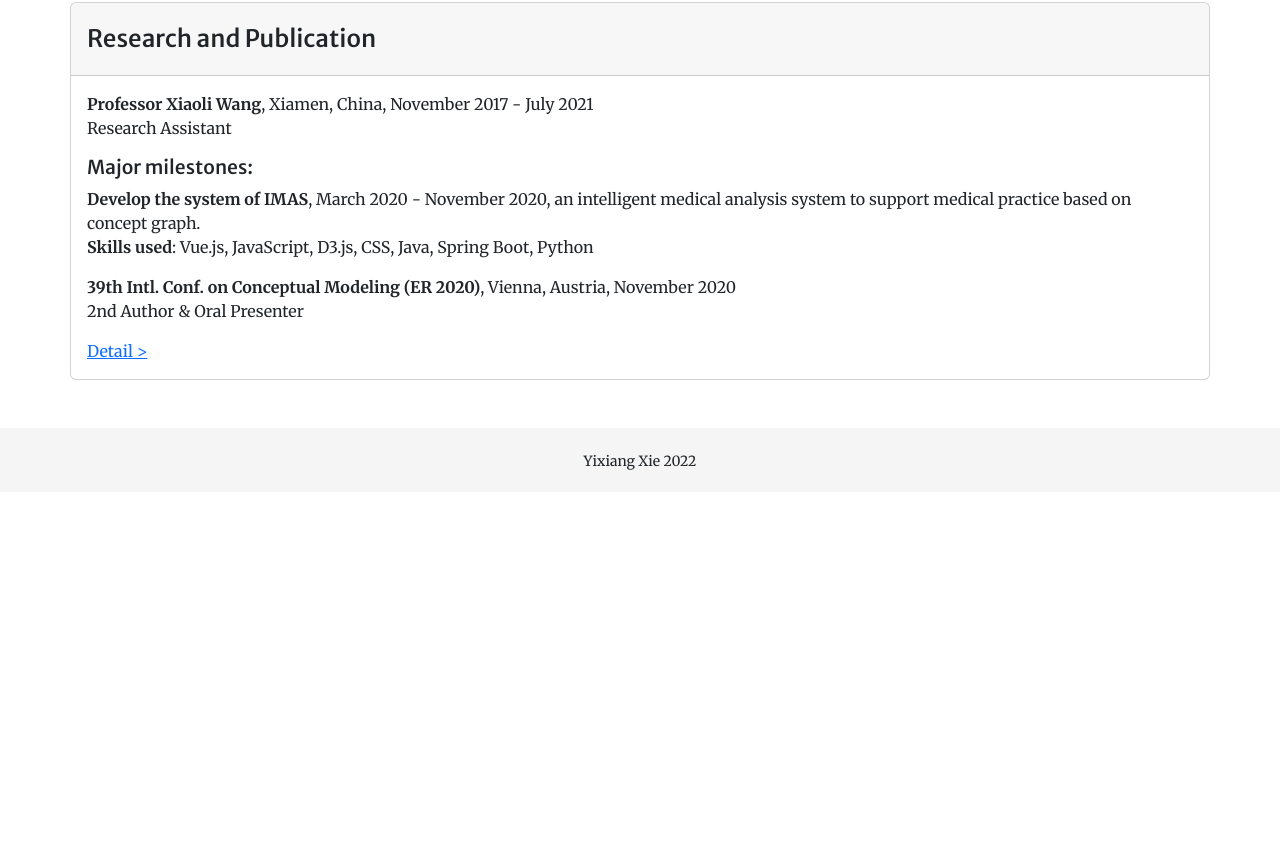
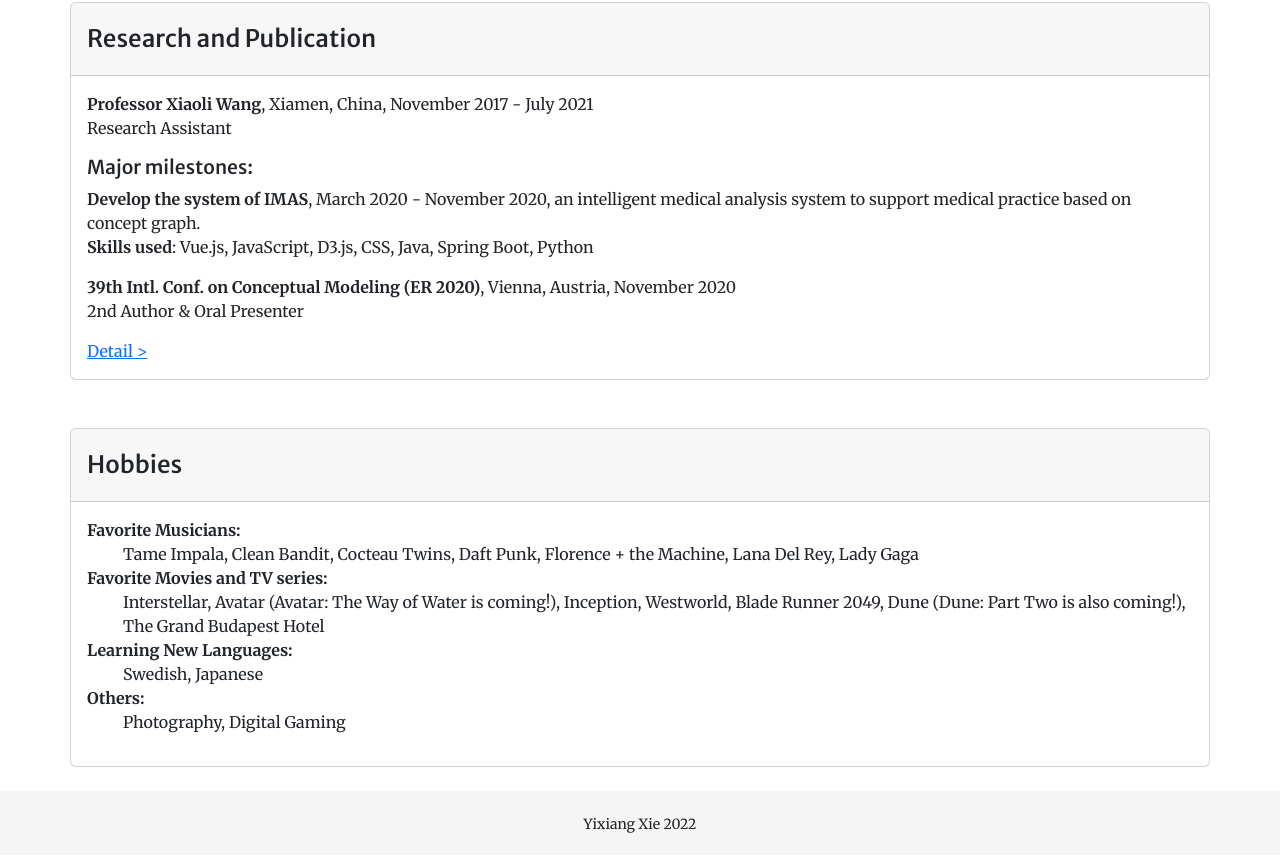
Before and after one commit to YixiangXie-NEU/yixiangxie-neu.github.io, a plain HTML site: page index.html in a window 1280 px wide. Shown: the part 1639-2495 px from the top of the page. Before the commit the page ends 2132 px from the top, so only its background shows below. Drawn offline with nearby package versions, Linux system fonts and the light colour scheme.

Commit message:
feat: include hobbies

```diff
--- a/index.html
+++ b/index.html
@@ -66,8 +66,8 @@
             </li>
             <li class="row">
               <span class="col-3">Email:</span>
-              <a class="col" href="mailto:dylan052099[at]gmail.com"
-                >dylan052099[at]gmail.com</a
+              <a class="col" href="mailto:dylan052099.at.gmail.com"
+                >dylan052099.at.gmail.com</a
               >
             </li>
             <li class="row">
@@ -208,6 +208,38 @@
         <a href="./researchandpublication.html">Detail &gt;</a>
       </div>
     </section>
+    <section class="container card mb-4">
+      <div class="card-header pt-3">
+        <h2>Hobbies</h2>
+      </div>
+      <div class="card-body">
+        <ul>
+          <li class="row">
+            <b>Favorite Musicians:</b>
+            <span class="ps-5">
+              Tame Impala, Clean Bandit, Cocteau Twins, Daft Punk, Florence +
+              the Machine, Lana Del Rey, Lady Gaga
+            </span>
+          </li>
+          <li class="row">
+            <b>Favorite Movies and TV series:</b>
+            <span class="ps-5">
+              Interstellar, Avatar (Avatar: The Way of Water is coming!),
+              Inception, Westworld, Blade Runner 2049, Dune (Dune: Part Two is
+              also coming!), The Grand Budapest Hotel
+            </span>
+          </li>
+          <li class="row">
+            <b>Learning New Languages:</b>
+            <span class="ps-5">Swedish, Japanese</span>
+          </li>
+          <li class="row">
+            <b>Others:</b>
+            <span class="ps-5">Photography, Digital Gaming</span>
+          </li>
+        </ul>
+      </div>
+    </section>
 
     <footer class="text-center">
       <small class="footnote">Yixiang Xie</small>
```
